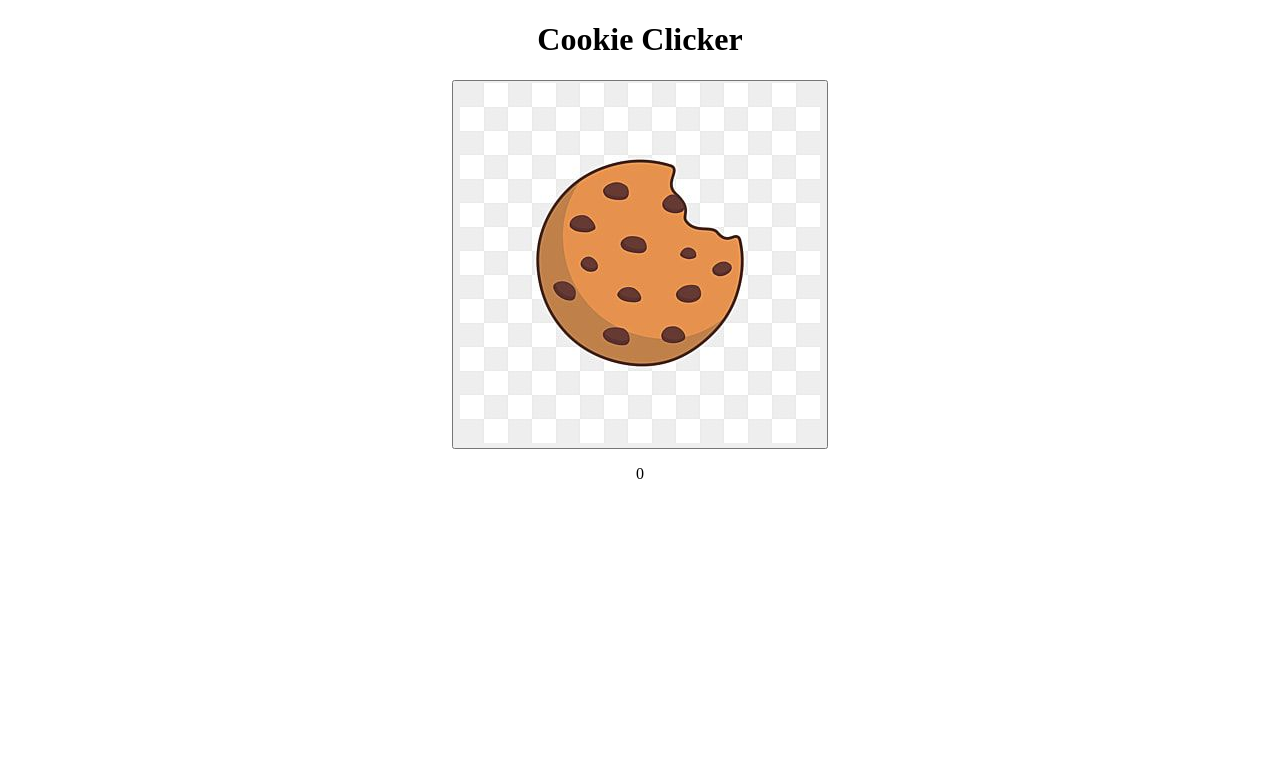
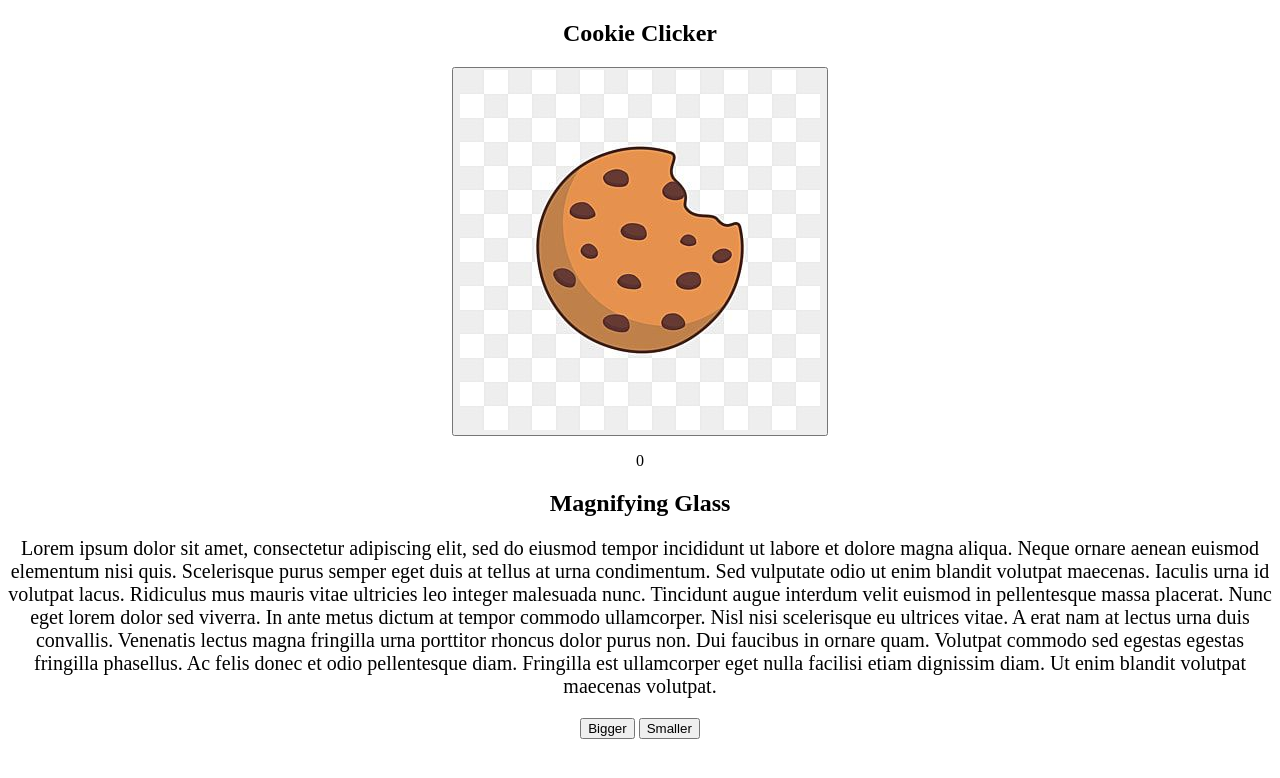
Before and after one commit to hearnmp/DOM-events-pair, a plain HTML site: page index.html in a window 1280 px wide. Drawn offline with Linux system fonts and the light colour scheme.

Commit message:
Edited .js file and .html

```diff
--- a/index.html
+++ b/index.html
@@ -5,11 +5,17 @@
     <link rel="stylesheet" href="style.css">
 </head>
 <body>
-    <section id= "cookie"></section>
+    <section id= "cookie">
         <h1>Cookie Clicker</h1>
         <button id="cookieClick"><img src="assets/cookie.jpeg" alt="cookie"></button>
         <p id="cookieClick-count">0</p>
-    <section id= "magnifying"></section>
+    </section>
+    <section id= "magnifying">
+        <h1>Magnifying Glass</h1>
+        <p id="text">Lorem ipsum dolor sit amet, consectetur adipiscing elit, sed do eiusmod tempor incididunt ut labore et dolore magna aliqua. Neque ornare aenean euismod elementum nisi quis. Scelerisque purus semper eget duis at tellus at urna condimentum. Sed vulputate odio ut enim blandit volutpat maecenas. Iaculis urna id volutpat lacus. Ridiculus mus mauris vitae ultricies leo integer malesuada nunc. Tincidunt augue interdum velit euismod in pellentesque massa placerat. Nunc eget lorem dolor sed viverra. In ante metus dictum at tempor commodo ullamcorper. Nisl nisi scelerisque eu ultrices vitae. A erat nam at lectus urna duis convallis. Venenatis lectus magna fringilla urna porttitor rhoncus dolor purus non. Dui faucibus in ornare quam. Volutpat commodo sed egestas egestas fringilla phasellus. Ac felis donec et odio pellentesque diam. Fringilla est ullamcorper eget nulla facilisi etiam dignissim diam. Ut enim blandit volutpat maecenas volutpat.</p>
+        <button id="bigger">Bigger</button>
+        <button id="smaller">Smaller</button>
+    </section>
     <section id= "green"></section>
     <!-- <section id= "crane"></section>
     <section id= "dice"></section> -->
--- a/index.js
+++ b/index.js
@@ -8,3 +8,24 @@ cookieButton.addEventListener('click', function () {
     const cookieCountTotal =document.querySelector("#cookieClick-count");
     cookieCountTotal.textContent = cookieCounter
 });
+
+// magnifying glass constants
+const biggerButton = document.querySelector('#bigger');
+const smallerButton = document.querySelector('#smaller');
+let paragraphText = document.querySelector('#text');
+paragraphText.style.fontSize = '20px'
+
+biggerButton.addEventListener('click', function () {
+    console.log("this works!");
+    if(paragraphText.style.fontSize = '20px'){
+        return paragraphText.style.fontSize = '50px'
+    }
+
+})
+
+smallerButton.addEventListener('click', function () {
+    console.log("this also works!");
+    if(paragraphText.style.fontSize = '20px'){
+        return paragraphText.style.fontSize = '5px'
+    }
+})
```
